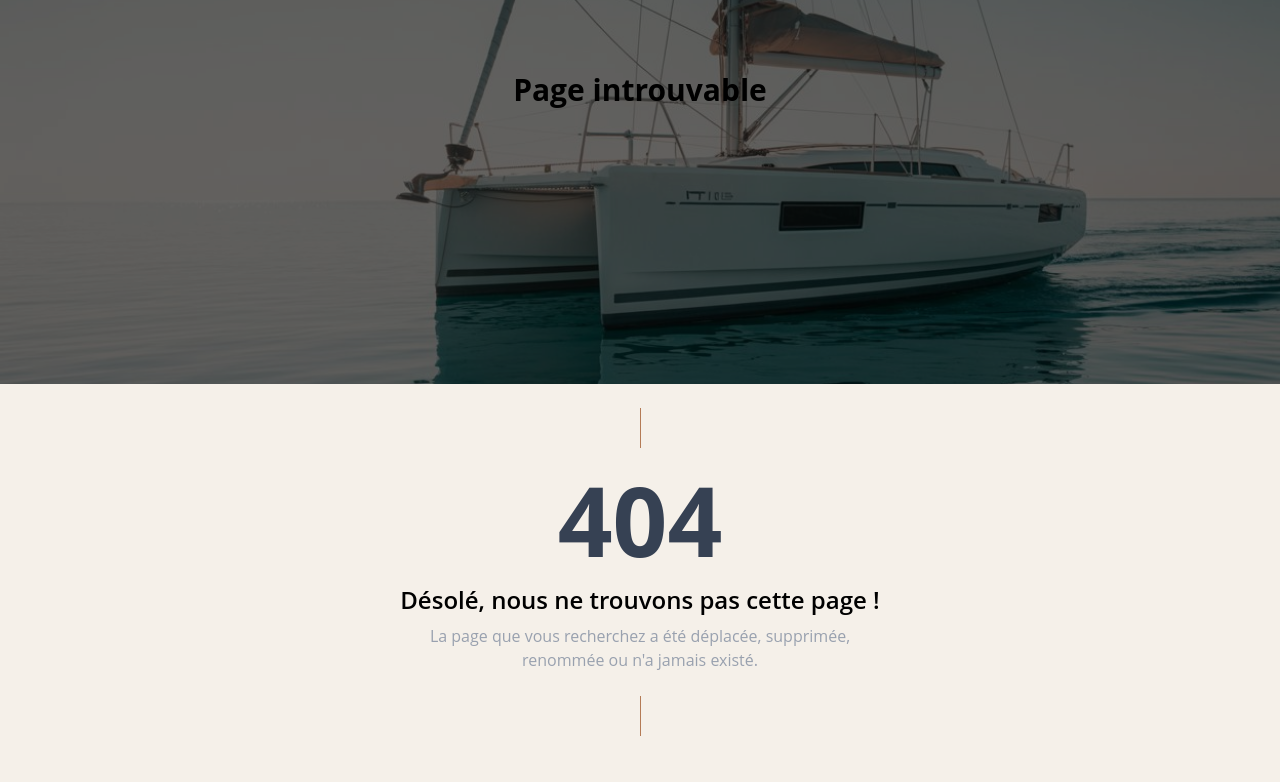
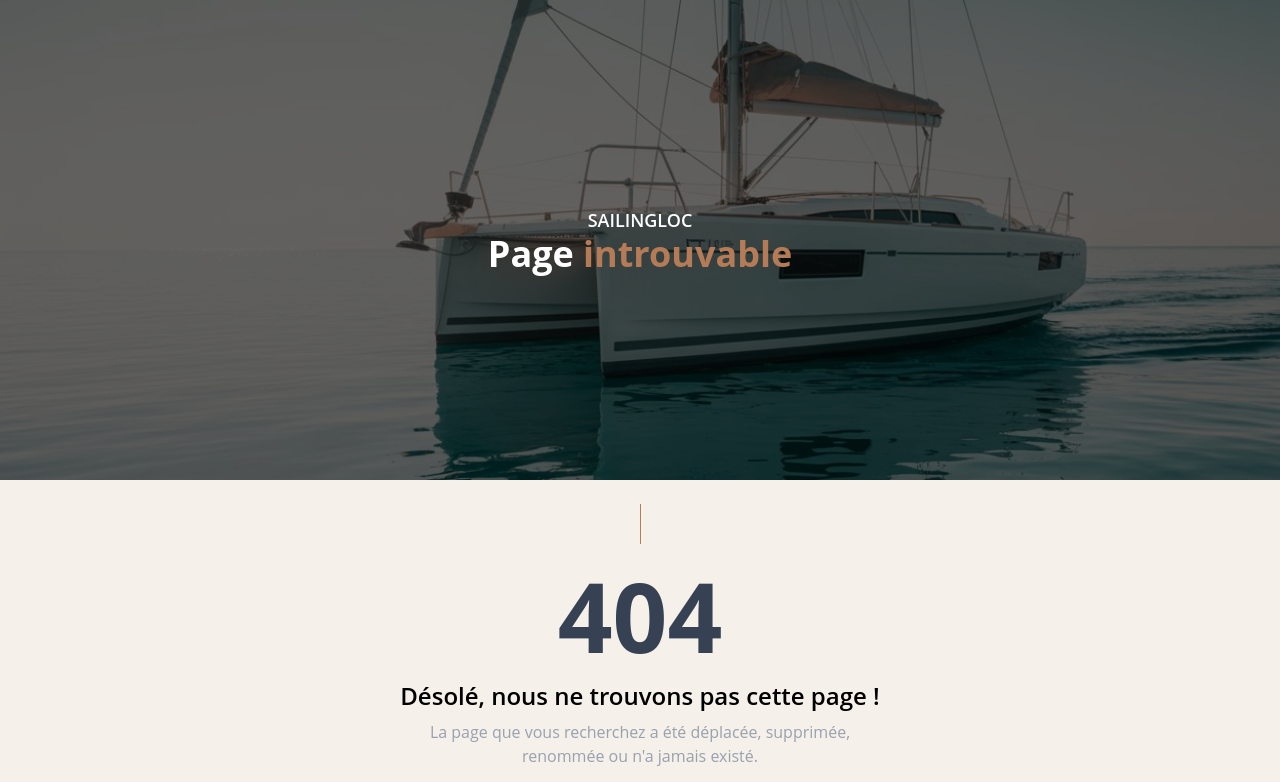
Before and after one commit to Yass8/DEVO23-G4-SAILINGLOC, a React (Vite) app in the folder front/: page /404 in a window 1280 px wide. Shown: the top 782 px of the page. Built offline with nearby package versions, Linux system fonts and the light colour scheme; a web font is replaced by a local one.

Commit message:
feat: enhance Page404 component with improved layout and styling

```diff
--- a/front/src/Client/pages/Page404.jsx
+++ b/front/src/Client/pages/Page404.jsx
@@ -20,19 +20,15 @@ export default function Page404() {
   }
 
   return (
-    <div className="relative bg-[#f5f0e9]">
+    <div className="bg-[#f5f0e9] text-black min-h-screen flex flex-col">
       <ScrollToTop />
 
       {/* Header Banner */}
-      <header
-        className="text-center text-black py-16 bg-cover bg-center relative w-full h-96"
-        style={{ backgroundImage: "url('/images/hero.jpeg')" }}
-      >
-        <div className="container mx-auto">
-          <h1 className="text-3xl font-bold mt-2">Page introuvable</h1>
-        </div>
+      <section className="h-[60vh] bg-cover bg-center flex flex-col justify-center items-center text-center relative" style={{ backgroundImage: "url('/images/hero.jpeg')" }}>
         <div className="absolute inset-0 bg-black/60"></div>
-      </header>
+        <h6 className="text-lg text-white font-semibold z-10">SAILINGLOC</h6>
+        <h1 className="text-4xl text-white font-bold z-10">Page <span className="text-[#b47b56]">introuvable</span></h1>
+      </section>
 
       {/* Divider */}
       <div className="flex justify-center my-6">
```
